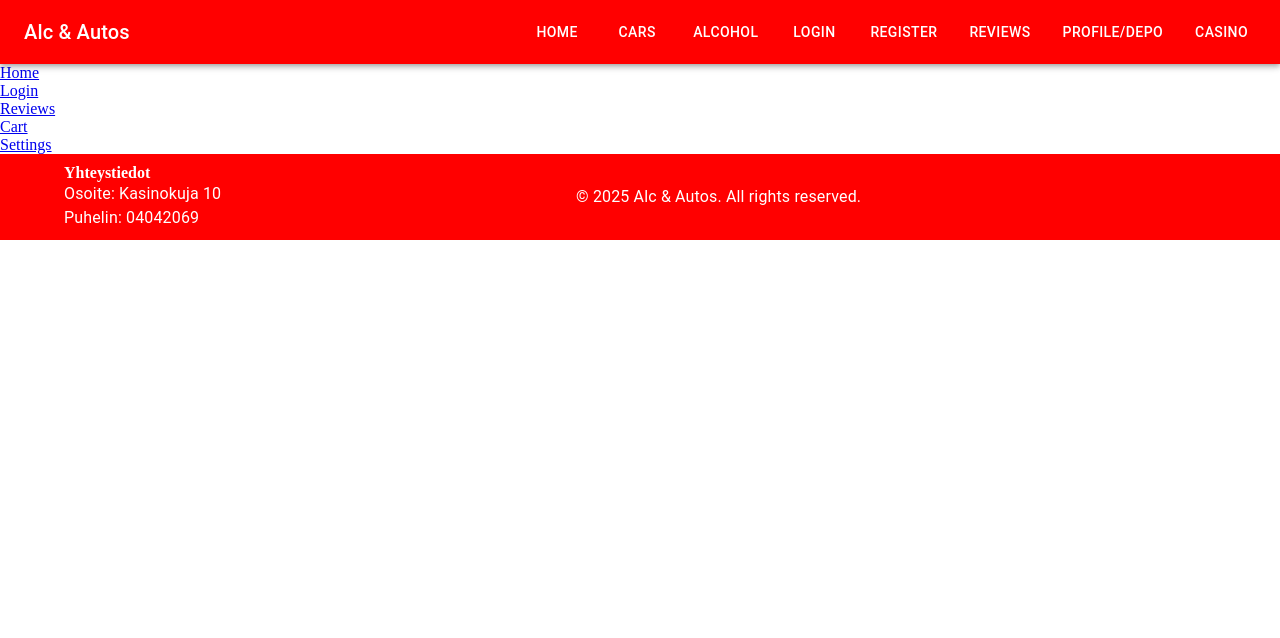
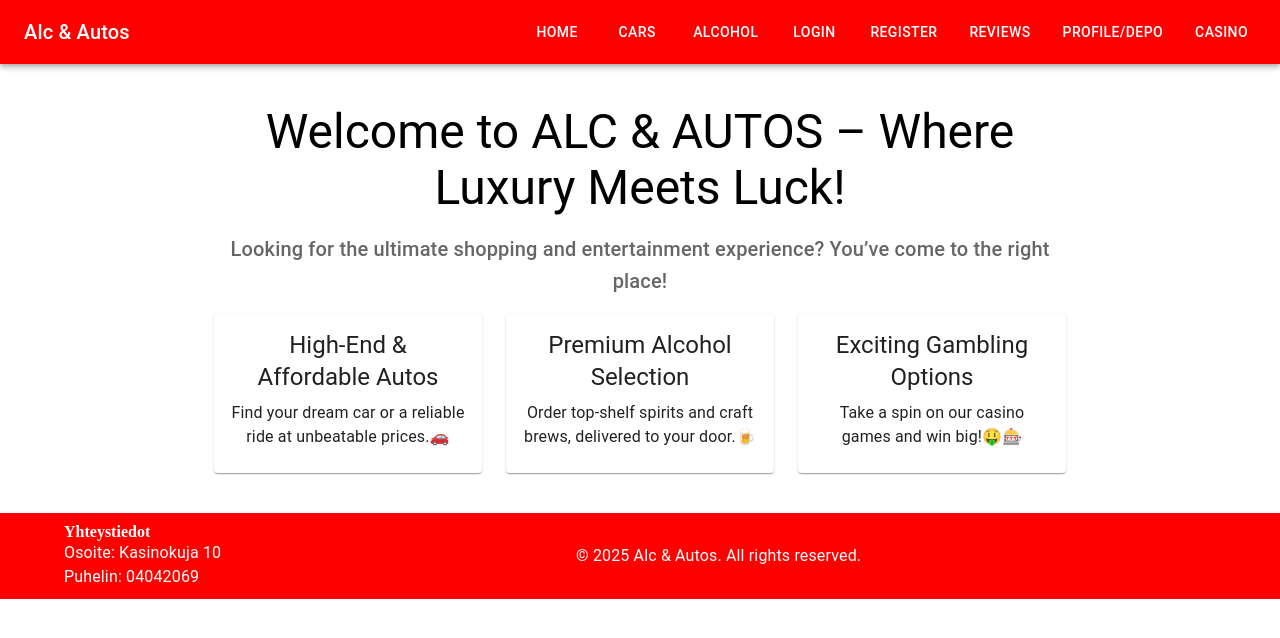
Before and after one commit to Antonako1/ryhmaprojekti, a Next.js app in the folder frontend/: page / in a window 1280 px wide. Shown: the top 638 px of the page. Built offline with nearby package versions, Linux system fonts and the light colour scheme.

Commit message:
new frontpage better than ever !

```diff
--- a/frontend/app/page.tsx
+++ b/frontend/app/page.tsx
@@ -1,41 +1,54 @@
 'use client'
+import React from "react";
+import { Container, Typography,  Grid, Card, CardContent } from "@mui/material";
 
-import Heederi from '@/components/Header/header';
-import Header from '@/components/Header/header';
-import { useAuth } from '@/Utils/context/contextUser';
-import { UserRoles } from '@/Utils/Interfaces';
-import Link from 'next/link';
-import { useEffect } from 'react';
 export default function Home() {
-  const { user, logout, authenticated } = useAuth();
   return (
-
-    <ul>
-      <li>
-        <Link href="/">Home</Link>
-      </li>
-      {user?.role === UserRoles.Admin && (
-        <li>
-          <Link href="/dashboard">Dashboard</Link>
-        </li>
-      )}
-      <li>
-        <Link href="/login-register">Login</Link>
-      </li>
-      {authenticated && (
-          <li>
-            <button onClick={logout}>Logout</button>
-          </li>
-        )}
-      <li>
-        <Link href="/reviews">Reviews</Link>
-      </li>
-      <li>
-        <Link href="/cart">Cart</Link>
-      </li>
-      <li>
-        <Link href="/user-settings">Settings</Link>
-      </li>
-    </ul>
+    <Container maxWidth="md" sx={{ textAlign: "center", py: 5 }}>
+      <Typography variant="h3" gutterBottom>
+        Welcome to ALC & AUTOS – Where Luxury Meets Luck!
+      </Typography>
+      <Typography variant="h6" color="text.secondary" paragraph>
+        Looking for the ultimate shopping and entertainment experience? You’ve come to the right place!
+      </Typography>
+      <Grid container spacing={3} justifyContent="center">
+        <Grid item xs={12} sm={4}>
+          <Card sx={{ height: "100%" }}>
+            <CardContent>
+              <Typography variant="h5" gutterBottom>
+                High-End & Affordable Autos
+              </Typography>
+              <Typography variant="body1">
+                Find your dream car or a reliable ride at unbeatable prices.🚗
+              </Typography>
+            </CardContent>
+          </Card>
+        </Grid>
+        <Grid item xs={12} sm={4}>
+          <Card sx={{ height: "100%" }}>
+            <CardContent>
+              <Typography variant="h5" gutterBottom>
+                Premium Alcohol Selection
+              </Typography>
+              <Typography variant="body1">
+                Order top-shelf spirits and craft brews, delivered to your door.🍺
+              </Typography>
+            </CardContent>
+          </Card>
+        </Grid>
+        <Grid item xs={12} sm={4}>
+          <Card sx={{ height: "100%" }}>
+            <CardContent>
+              <Typography variant="h5" gutterBottom>
+                Exciting Gambling Options
+              </Typography>
+              <Typography variant="body1">
+                Take a spin on our casino games and win big!🤑🎰
+              </Typography>
+            </CardContent>
+          </Card>
+        </Grid>
+      </Grid>
+    </Container>
   );
-}
+};
```
